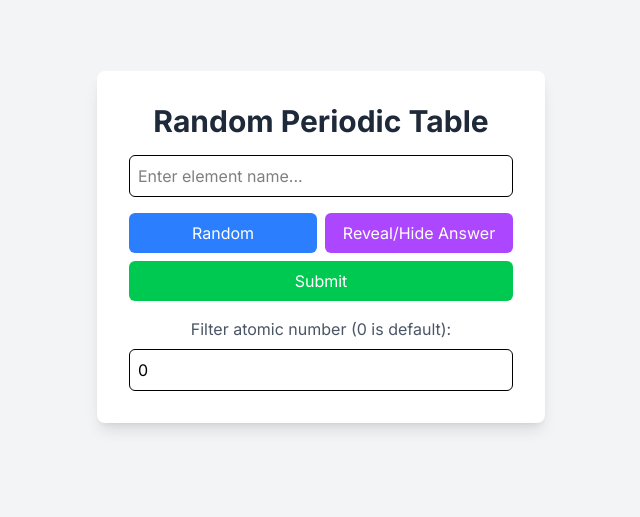
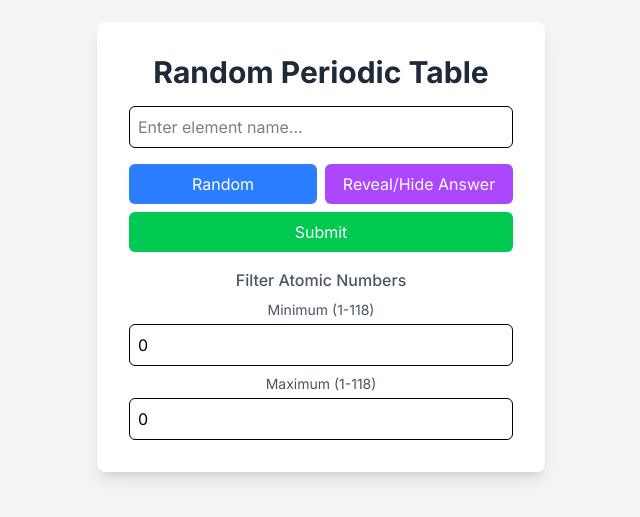
Before and after one commit to pxiaccount/Random-PeroidicTable-React-Django, a React (Vite) app in the folder client/: page / in a window 1280 px wide. Shown: the part 153-670 px from the top of the page, without its empty margins (319-959 px from the left). Built offline with nearby package versions, Linux system fonts and the light colour scheme; no server answers.

Commit message:
Add minimum and max atomic number filter

```diff
--- a/client/src/Home.jsx
+++ b/client/src/Home.jsx
@@ -9,6 +9,7 @@ const Home = () => {
     const [answer, setAnswer] = useState('')
     const [reveal, setReveal] = useState(false)
     const [filter, setFilter] = useState(0)
+    const [minNum, setMinNum] = useState(0)
 
     useEffect(() => {
         const fetchData = async () => {
@@ -26,18 +27,20 @@ const Home = () => {
     }, [])
 
     const getRandomElement = () => {
-        let randomI
+        let randomI;
+        const min = Math.ceil(minNum);
         if (filter) {
-            randomI = Math.floor(Math.random() * filter)
+            randomI = Math.floor(Math.random() * (filter - min + 1)) + min;
         } else {
-            randomI = Math.floor(Math.random() * atomicNumber.number.length)
+            randomI = Math.floor(Math.random() * (atomicNumber.number.length - min + 1)) + min;
         }
-        setRandomElement(atomicNumber.number[randomI])
+        const element = atomicNumber.number.find(elem => elem.atomic_number === randomI);
+        setRandomElement(element);
         if (answer) {
-            setAnswer('')
-            setReveal(reveal => !reveal)
+            setAnswer('');
+            setReveal(reveal => !reveal);
         }
-        setReveal(false)
+        setReveal(false);
     }
 
     const revealAnswer = () => {
@@ -108,13 +111,33 @@ const Home = () => {
                 </div>
 
                 <div className="text-center space-y-2">
-                    <div className="text-gray-600">Filter atomic number (0 is default):</div>
+                    <div className="text-gray-600 font-medium">Filter Atomic Numbers</div>
+                    <div className="space-y-2">
+                        <div>
+                            <label className="block text-sm text-gray-600 mb-1">Minimum (1-118)</label>
                             <input
                                 type="number"
+                                min="1"
+                                max="118"
+                                value={minNum}
+                                onChange={(e) => setMinNum(e.target.value)}
+                                placeholder="Enter minimum atomic number"
+                                className="w-full p-2 border rounded-md focus:outline-none focus:ring-2 focus:ring-blue-500"
+                            />
+                        </div>
+                        <div>
+                            <label className="block text-sm text-gray-600 mb-1">Maximum (1-118)</label>
+                            <input
+                                type="number"
+                                min="1"
+                                max="118"
                                 value={filter}
                                 onChange={(e) => setFilter(e.target.value)}
+                                placeholder="Enter maximum atomic number"
                                 className="w-full p-2 border rounded-md focus:outline-none focus:ring-2 focus:ring-blue-500"
                             />
+                        </div>
+                    </div>
                 </div>
             </div>
         </div>
```
Lines whose indentation alone changed are shown as unchanged.
